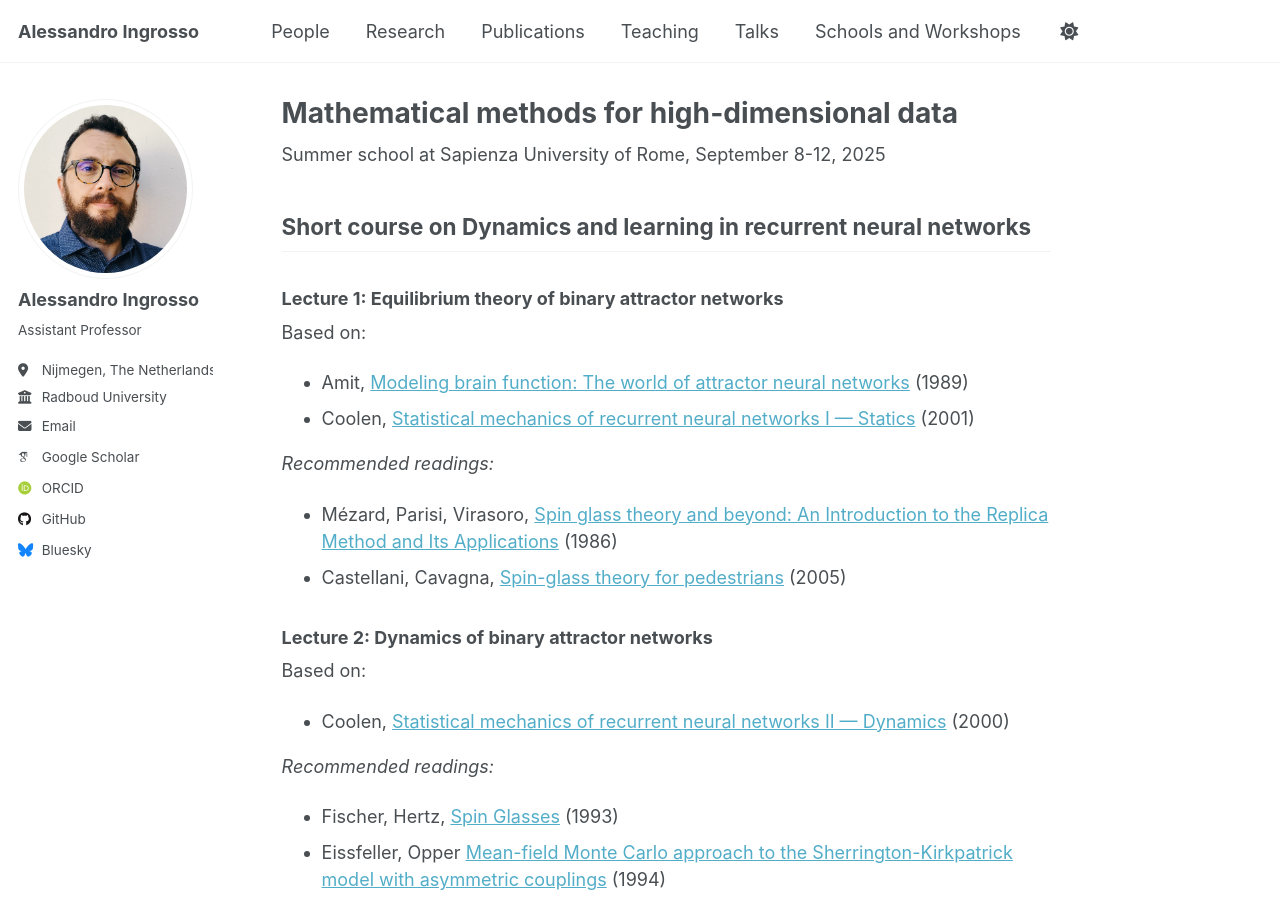
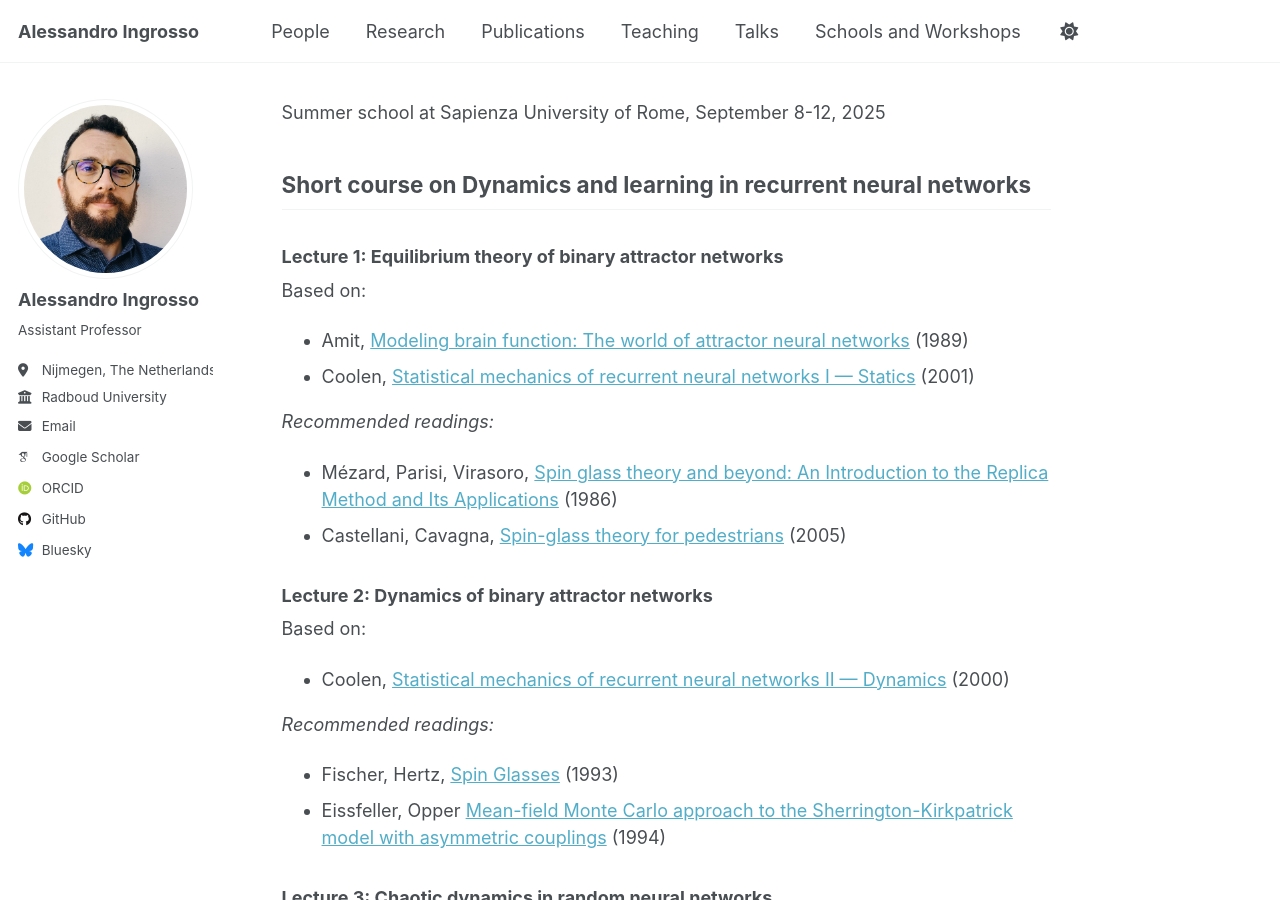
Before and after one commit to aleingrosso/aleingrosso.github.io, a Jekyll site: the page built from _pages/2025_high_dim_rome.md, in a window 1280 px wide and 900 px high. Built offline with Jekyll 4.4.1, drawn with Linux system fonts in a browser that asks for light colours; some web fonts are replaced; our own code applies the rules of GitHub Pages for plain Markdown files; a script that is not in the unit is left out.

Commit message:
fix the fix

```diff
--- a/_pages/2025_high_dim_rome.md
+++ b/_pages/2025_high_dim_rome.md
@@ -1,9 +1,3 @@
----
-permalink: /2025_high_dim_rome/
-title: "Mathematical methods for high-dimensional data"
-author_profile: true
----
-
 Summer school at Sapienza University of Rome, September 8-12, 2025
 
 ## Short course on Dynamics and learning in recurrent neural networks
```
